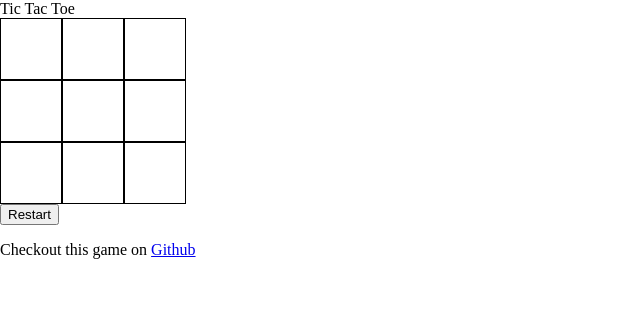
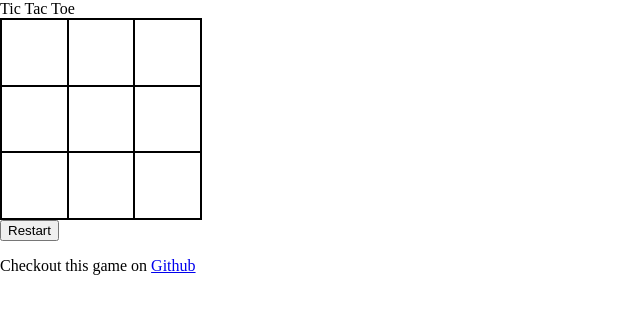
Before and after one commit to DrKabum/tictactoe, a plain HTML site: page index.html in a window 1280 px wide. Shown: the whole page, without its empty margins (0-640 px from the left). Drawn offline with Linux system fonts and the light colour scheme.

Commit message:
Update base layout

```diff
--- a/css/style.css
+++ b/css/style.css
@@ -10,12 +10,13 @@ body, html {
 
 #grid {
     display: grid;
-    grid-template-columns: 1fr 1fr 1fr;
-    width: 180px;
+    grid-template-columns: repeat(3, 1fr);
+    grid-template-rows: repeat(3, 1fr);
+    width: 200px;
+    height: 200px;
+    border: 1px solid black;
 }
 
 .tile {
-    height: 60px;
-    width: 60px;
     border: 1px solid black;
 }
```
